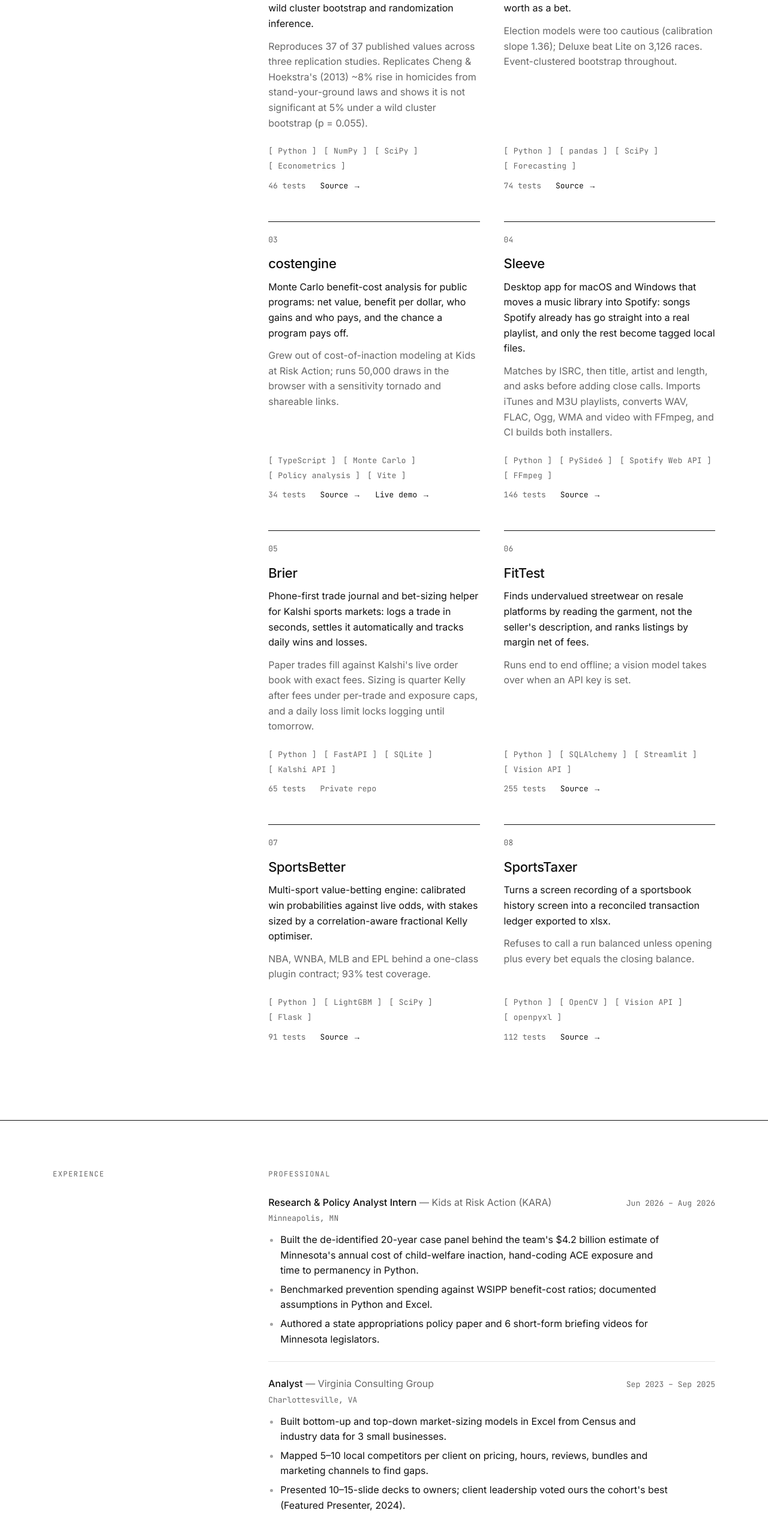
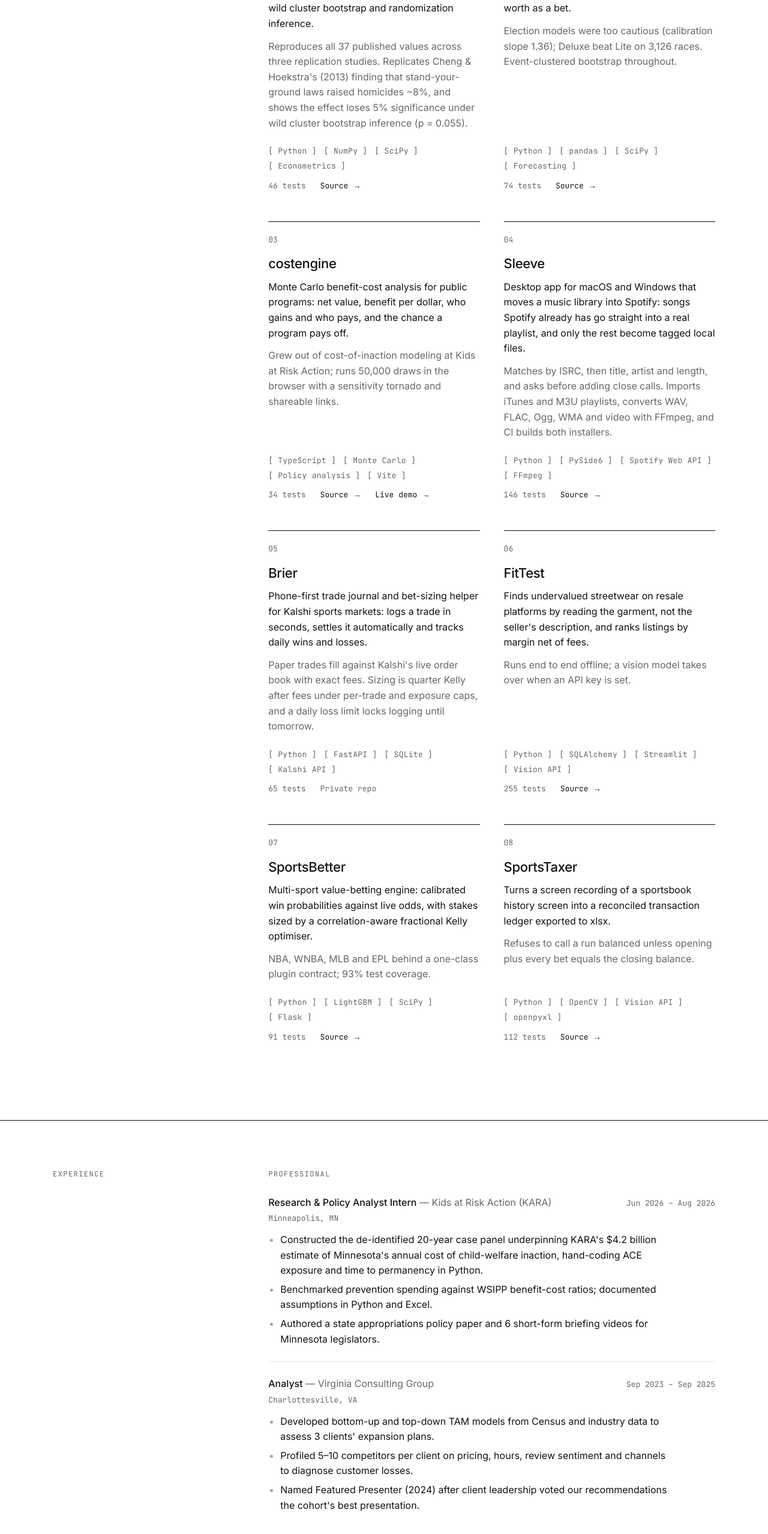
Before and after one commit to jpark875/Jport, a Next.js app: page / in a window 1280 px wide. Shown: the part 2155-4712 px from the top of the page at 60% size. Built offline with nearby package versions, Linux system fonts and the light colour scheme; no server answers.

Commit message:
Résumé: sharpen wording on experience and project bullets

```diff
--- a/data/experience.ts
+++ b/data/experience.ts
@@ -18,7 +18,7 @@ export const experience: Role[] = [
     start: "Jun 2026",
     end: "Aug 2026",
     points: [
-      "Built the de-identified 20-year case panel behind the team's $4.2 billion estimate of Minnesota's annual cost of child-welfare inaction, hand-coding ACE exposure and time to permanency in Python.",
+      "Constructed the de-identified 20-year case panel underpinning KARA's $4.2 billion estimate of Minnesota's annual cost of child-welfare inaction, hand-coding ACE exposure and time to permanency in Python.",
       "Benchmarked prevention spending against WSIPP benefit-cost ratios; documented assumptions in Python and Excel.",
       "Authored a state appropriations policy paper and 6 short-form briefing videos for Minnesota legislators.",
     ],
@@ -31,9 +31,9 @@ export const experience: Role[] = [
     start: "Sep 2023",
     end: "Sep 2025",
     points: [
-      "Built bottom-up and top-down market-sizing models in Excel from Census and industry data for 3 small businesses.",
-      "Mapped 5–10 local competitors per client on pricing, hours, reviews, bundles and marketing channels to find gaps.",
-      "Presented 10–15-slide decks to owners; client leadership voted ours the cohort's best (Featured Presenter, 2024).",
+      "Developed bottom-up and top-down TAM models from Census and industry data to assess 3 clients' expansion plans.",
+      "Profiled 5–10 competitors per client on pricing, hours, review sentiment and channels to diagnose customer losses.",
+      "Named Featured Presenter (2024) after client leadership voted our recommendations the cohort's best presentation.",
     ],
   },
   {
@@ -44,7 +44,7 @@ export const experience: Role[] = [
     start: "Jan 2026",
     end: "May 2026",
     points: [
-      "Showed fast-food density does not robustly predict preventable ED visits once income is controlled; median household income was the strongest predictor (p = 0.004) across 62 NY counties.",
+      "Demonstrated fast-food density does not significantly predict preventable ED visits once income is controlled; median household income was the strongest predictor (p = 0.004) across 62 NY counties.",
       "Built a 372-observation county-year panel in Stata from NY SPARCS, USDA Food Atlas and Census ACS data via a HUD ZIP-to-county crosswalk; ran pooled OLS with clustered errors and VIF tests.",
     ],
   },
--- a/data/projects.ts
+++ b/data/projects.ts
@@ -17,7 +17,7 @@ export const projects: Project[] = [
     summary:
       "Modern difference-in-differences from the papers: TWFE, Goodman-Bacon, Callaway–Sant'Anna, Sun–Abraham, synthetic control, wild cluster bootstrap and randomization inference.",
     impact:
-      "Reproduces 37 of 37 published values across three replication studies. Replicates Cheng & Hoekstra's (2013) ~8% rise in homicides from stand-your-ground laws and shows it is not significant at 5% under a wild cluster bootstrap (p = 0.055).",
+      "Reproduces all 37 published values across three replication studies. Replicates Cheng & Hoekstra's (2013) finding that stand-your-ground laws raised homicides ~8%, and shows the effect loses 5% significance under wild cluster bootstrap inference (p = 0.055).",
     tags: ["Python", "NumPy", "SciPy", "Econometrics"],
     tests: 46,
     repo: github("peffects"),
```
Also changed, not shown: 1 other file (tests, documents, lock files or other folders).
